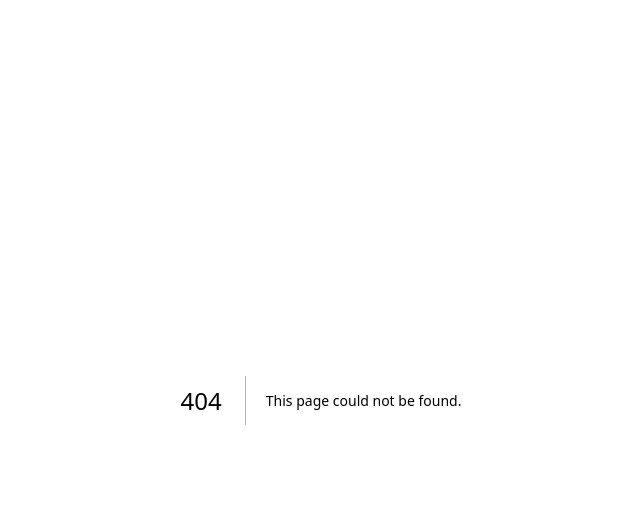
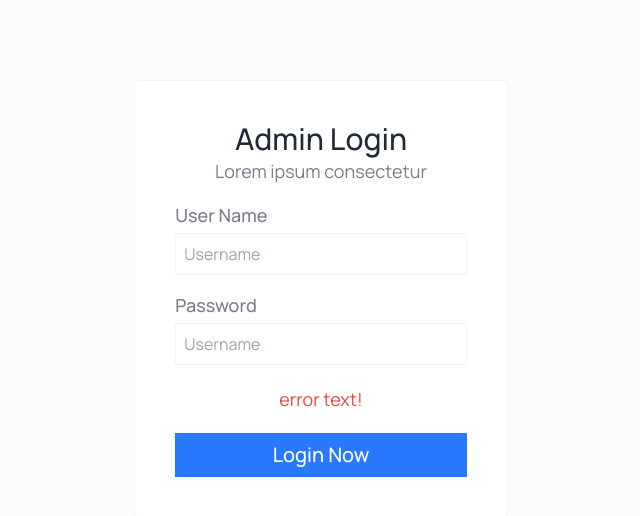
Before and after one commit to donjosemathew/dbms-project-electricity-billing-user, a Next.js app: page /login in a window 1280 px wide. Before the commit this address had no page. Shown: the top 516 px of the page, without its empty margins (319-959 px from the left). Built offline with nearby package versions, Linux system fonts and the light colour scheme.

Commit message:
first commit

```diff
--- a/package.json
+++ b/package.json
@@ -14,5 +14,10 @@
     "next": "13.0.6",
     "react": "18.2.0",
     "react-dom": "18.2.0"
+  },
+  "devDependencies": {
+    "autoprefixer": "^10.4.13",
+    "postcss": "^8.4.20",
+    "tailwindcss": "^3.2.4"
   }
 }
--- /dev/null
+++ b/pages/login.js
@@ -0,0 +1,43 @@
+import Head from "next/head";
+import Image from "next/image";
+
+export default function Home() {
+  return (
+    <div>
+      <Head>
+        <title>Create Next App</title>
+        <meta name="description" content="Generated by create next app" />
+        <link rel="icon" href="/favicon.ico" />
+      </Head>
+
+      <main>
+        <div className="flex p-20 items-center justify-center">
+          <div className="box p-10 w-2/6 flex flex-col  items-center font-white  bg-white rounded-md">
+            <h2 className=" text-3xl text-gray-800 font-medium">Admin Login</h2>
+            <p className="text text-lg">Lorem ipsum consectetur</p>
+            <div className="flex mt-4  w-full flex-col">
+              <p className="text text-lg font-medium">User Name</p>
+              <input
+                type="text"
+                className="input-box mt-1  outline-none p-2 rounded-sm"
+                placeholder="Username"
+              />
+            </div>
+            <div className="flex mt-4  w-full flex-col">
+              <p className="text text-lg font-medium">Password</p>
+              <input
+                type="password"
+                className="input-box mt-1 outline-none p-2 rounded-sm"
+                placeholder="Username"
+              />
+            </div>
+            <p className="text-red-500 mt-5 text-lg ">error text!</p>
+            <button className="text-xl p-2 text-white font-medium bg-blue-400 dark-blue w-full mt-5">
+              Login Now
+            </button>
+          </div>
+        </div>
+      </main>
+    </div>
+  );
+}
--- /dev/null
+++ b/postcss.config.js
@@ -0,0 +1,6 @@
+module.exports = {
+  plugins: {
+    tailwindcss: {},
+    autoprefixer: {},
+  },
+}
--- a/styles/globals.css
+++ b/styles/globals.css
@@ -1,9 +1,14 @@
+@import url("https://fonts.googleapis.com/css2?family=Manrope:wght@200;300;400;500;600&display=swap");
+@tailwind base;
+@tailwind components;
+@tailwind utilities;
+
 html,
 body {
+  background: #f9fbfc;
   padding: 0;
   margin: 0;
-  font-family: -apple-system, BlinkMacSystemFont, Segoe UI, Roboto, Oxygen,
-    Ubuntu, Cantarell, Fira Sans, Droid Sans, Helvetica Neue, sans-serif;
+  font-family: "Manrope", sans-serif;
 }
 
 a {
@@ -13,14 +18,28 @@ a {
 
 * {
   box-sizing: border-box;
+  margin: 0;
+  padding: 0;
 }
-
+.box {
+  border-color: #eef0f2bc;
+  border-width: 0.5px;
+}
+.text {
+  color: #797d8e;
+}
+.input-box {
+  border-color: #eef0f2bc;
+  border-width: 0.5px;
+}
+.dark-blue {
+  background-color: #2979ff;
+}
 @media (prefers-color-scheme: dark) {
   html {
     color-scheme: dark;
   }
   body {
     color: white;
-    background: black;
   }
 }
--- /dev/null
+++ b/tailwind.config.js
@@ -0,0 +1,11 @@
+/** @type {import('tailwindcss').Config} */
+module.exports = {
+  content: [
+    "./pages/**/*.{js,ts,jsx,tsx}",
+    "./components/**/*.{js,ts,jsx,tsx}",
+  ],
+  theme: {
+    extend: {},
+  },
+  plugins: [],
+};
```
Also changed, not shown: 1 other file (tests, documents, lock files or other folders).
